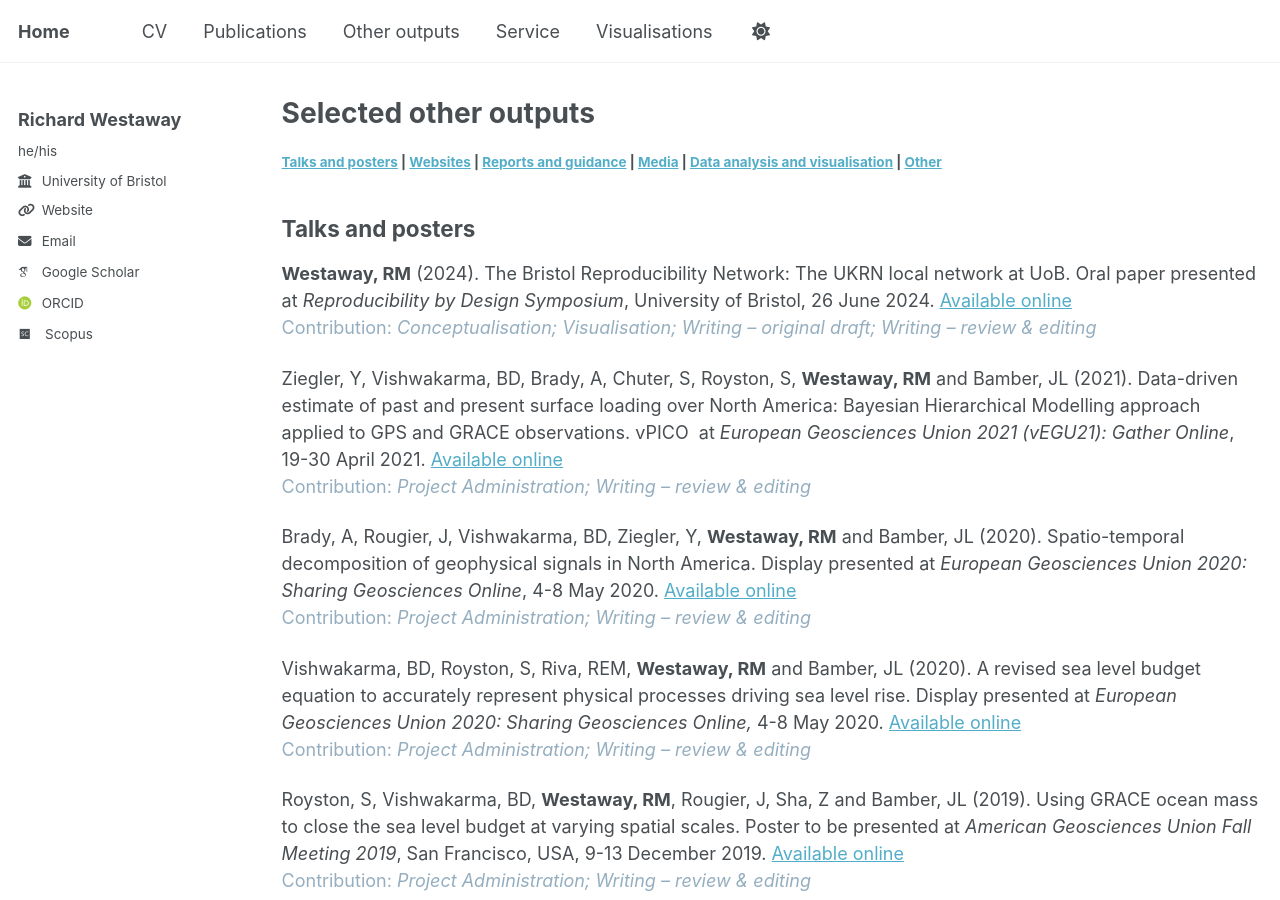
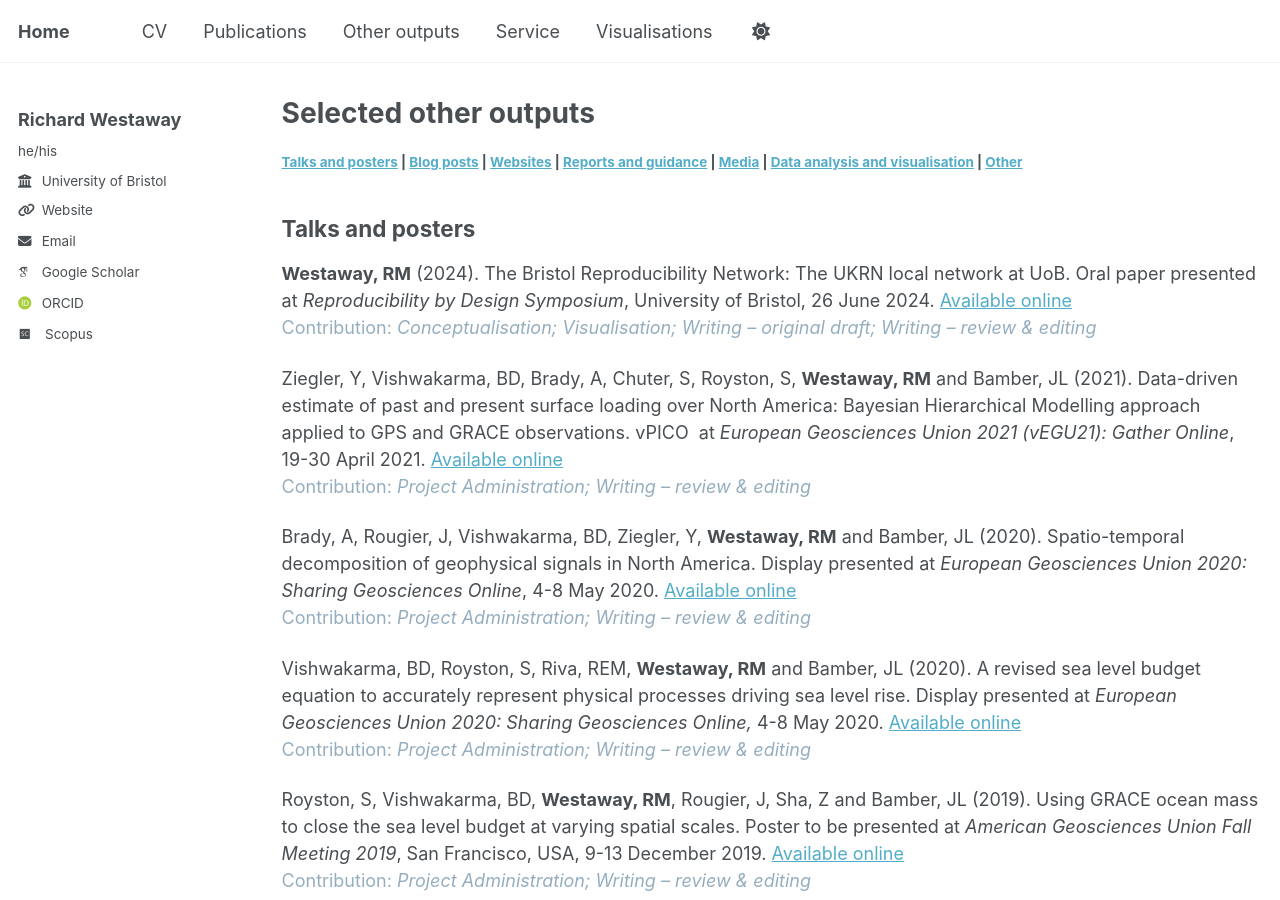
Before and after one commit to richardwestaway/richardwestaway.github.io, a Jekyll site: the page built from _pages/outputs.html, in a window 1280 px wide and 900 px high. Built offline with Jekyll 4.4.1, drawn with Linux system fonts in a browser that asks for light colours; some web fonts are replaced.

Commit message:
Update outputs.html

```diff
--- a/_pages/outputs.html
+++ b/_pages/outputs.html
@@ -13,7 +13,7 @@ author_profile: true
 
 {% include base_path %}
 
-<h4><a href="#talks">Talks and posters</a>  |  <a href="#websites">Websites</a>  |  <a href="#reports">Reports and guidance</a>  |  <a href="#media">Media</a>  |  <a href="#data">Data analysis and visualisation</a>  |  <a href="#other">Other</a></h4>
+<h4><a href="#talks">Talks and posters</a>  |  <a href="#blogs">Blog posts</a>  |  <a href="#websites">Websites</a>  |  <a href="#reports">Reports and guidance</a>  |  <a href="#media">Media</a>  |  <a href="#data">Data analysis and visualisation</a>  |  <a href="#other">Other</a></h4>
 
 <h2 id="talks">Talks and posters</h2>
 
@@ -85,7 +85,7 @@ Active Gravel-bed Rivers. Paper presented at the <em>Thompson Symposium 2002</em
 
 <p>Lane, SN, Hicks, DM, <strong>Westaway, RM</strong> &amp; Duncan, MJ (1999). Development of digital photogrammetry for automated monitoring of large-gravel bed rivers. Poster presented at <em>Image and Vision Computing New Zealand 1999 Conference</em>, 30 - 31 August 1999, Christchurch, New Zealand. <a href="https://richardwestaway.github.io/files/1999-IVCNZ-poster.pdf" target="_blank" rel="noopener">Available online</a><br /><span style="color: #95aebf;">Contribution:<em> Formal analysis; Investigation; Methodology; Writing &ndash; original draft; Writing &ndash; review &amp; editing; Visualisation</em></span></p>
 
-<h2 id="websites">Blog posts</h2>
+<h2 id="blogs">Blog posts</h2>
 
 <p><strong>Westaway, RM</strong> and Gambelli, L (2026). Open research in the age of AI. <em>JGI blog</em>, University of Bristol. <a href="https://jeangoldinginstitute.blogs.bristol.ac.uk/2026/07/10/open-research-in-the-age-of-ai/" target="_blank" rel="noopener">Available online</a><br /><span style="color: #95aebf;">Contribution:&nbsp;<em>Conceptualisation; Writing &ndash; original draft; Writing &ndash; review &amp; editing</em></span></p>
 
```
